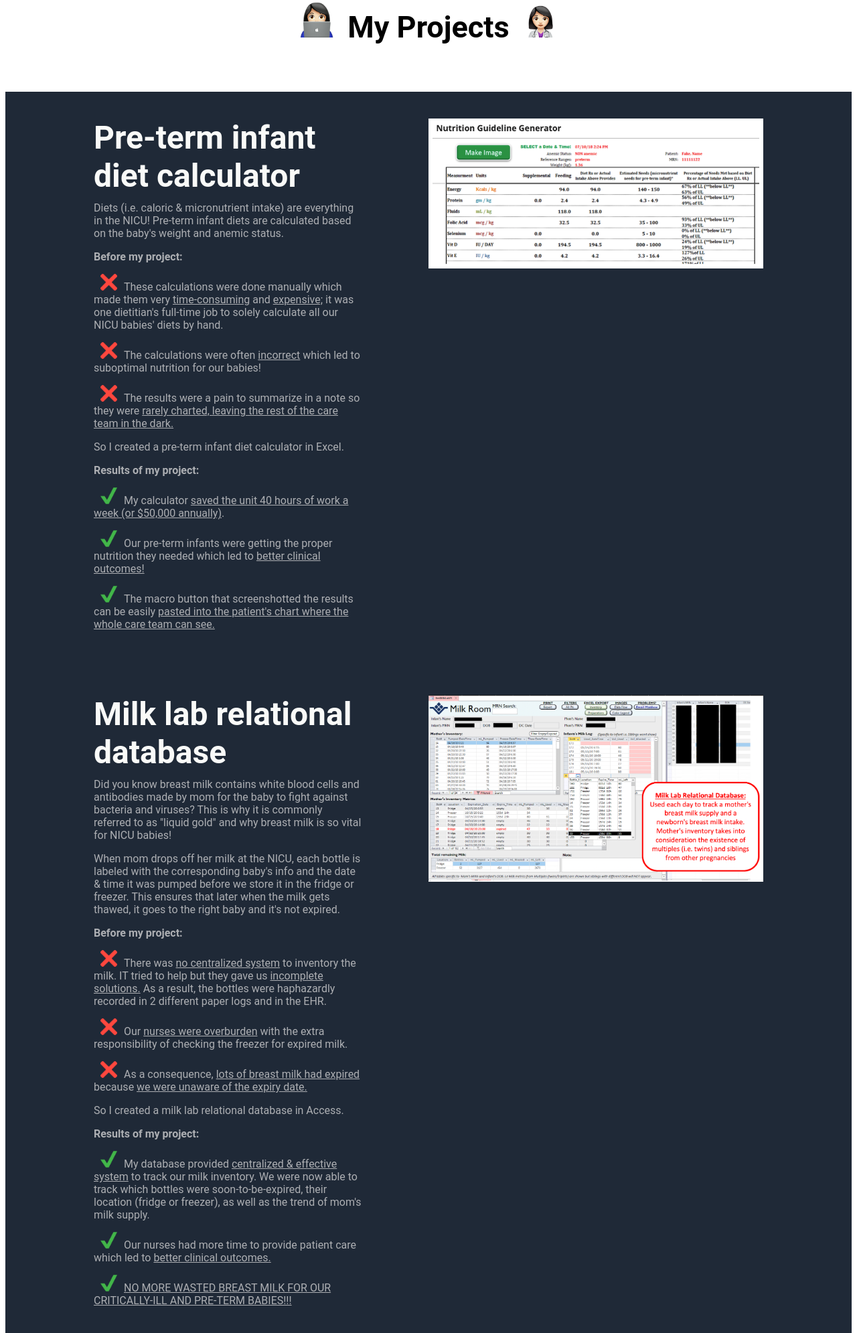
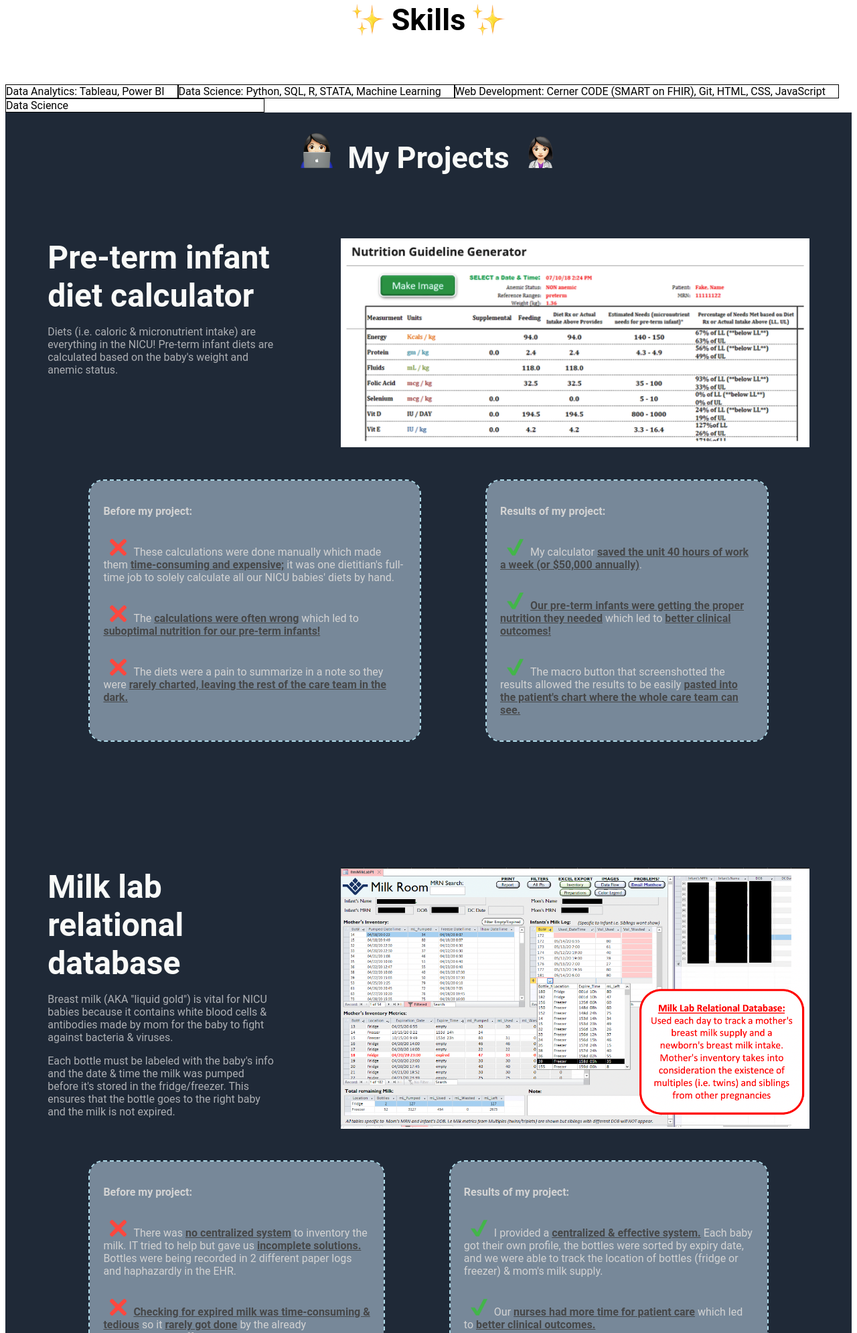
Before and after one commit to christinathai7/mywebsite, a plain HTML site: page index.html in a window 1280 px wide. Shown: the part 1509-3500 px from the top of the page at 67% size. Drawn offline with Linux system fonts and the light colour scheme.

Commit message:
added dashboard project and styled projects

```diff
--- a/index.html
+++ b/index.html
@@ -19,7 +19,8 @@
             <li><a href="#My_Accomplishments">My Accomplishments</a></li>∙
             <li><a href="#My_Projects">My Projects</a></li>∙
             <li>Contact Me</li>
-        </ul></div>
+        </ul>
+    </div>
 </div>
 
 
@@ -30,82 +31,147 @@
         <div class="subtext">I am a driven Family Nurse Practitioner seeking a job as an Informatics Nurse. I have experience building dashboards, data analytic tools, and websites for doctors & nurses. My passions include improving clinical workflow and solving technical problems.</div>
     </div>
     <div class="section1right">
-        <img class="mainpic" src="./images/profilepic.jpeg"></div>
+        <img class="mainpic" src="./images/profilepic.jpeg">
+    </div>
 </div>
 
 
 
 <div class="section2">
     <div class="title2"><img src ="./images/sparkle.png" class="sparkle"><a id="My_Accomplishments"> My Accomplishments </a><img src ="./images/sparkle.png" class="sparkle"></div>
-
         <div class="container">
             <div class="info">
                 <img src="./images/moneybag.png" class="pics">
-                <div class="text"><b>Automated my units' workflow</b><p>This saved the unit $100,000 annually and the staff 60 hours of work a week.</div>
+                <div class="achievements"><b>Automated my units' workflow</b><p>This saved the unit $100,000 annually and the staff 80 hours of work a week.</div>
             </div>
             <div class="info">
                 <img src="./images/wrench.png" class="pics">
-                <div class="text"><b>Optimized my units' data pipeline</b><p>This improved data quality and patient outcomes.</div>
+                <div class="achievements"><b>Optimized my units' data pipeline</b><p>This improved data quality and patient outcomes.</div>
             </div>
             <div class="info">
                 <img src="./images/linechart.png" class="pics">
-                <div class="text"><b>Created dashboards to track key metrics</b><p>This allowed the NICU, L&D, MICC, and ambulatory surgery center to easily track their progress towards accreditation.</div>
+                <div class="achievements"><b>Created dashboards to track key metrics</b><p>This allowed the NICU, L&D, MICC, and ambulatory surgery center to easily track their progress towards accreditation.</div>
             </div>
-            <div class="info">
-                <img src="./images/pic.jpeg" class="pics">
-                <div class="text">this is some subtext under an illustration or image</div>
-            </div>
+
         </div>
 </div>
 
 
-        <div class="title2"><a id="My_Projects"><img src ="./images/computer.png" class="sparkle"> My Projects <img src ="./images/np.png" class="sparkle"></a></div>
-        <div class="section1">
+<div class="title2"><img src ="./images/sparkle.png" class="sparkle"><a id="My_Accomplishments"> Skills </a><img src ="./images/sparkle.png" class="sparkle"></div>
+<div class="skills">
+    <div class="cell">Data Analytics: Tableau, Power BI</div>
+    <div class="cell">Data Science: Python, SQL, R, STATA, Machine Learning</div>
+    <div class="cell">Web Development: Cerner CODE (SMART on FHIR), Git, HTML, CSS, JavaScript</div>
 
-            <div class="section1left">
-                <div class="title">Pre-term infant diet calculator</div>
-                <div class="subtext">Diets (i.e. caloric & micronutrient intake) are everything in the NICU! Pre-term infant diets are calculated based on the baby's weight and anemic status.
 
-                    <p><b>Before my project:</b></p>
-                    <p><img src="./images/no.png" class="yesno">These calculations were done manually which made them very <u>time-consuming</u> and <u>expensive;</u> it was one dietitian's full-time job to solely calculate all our NICU babies' diets by hand.</p>
-                    <p><img src="./images/no.png" class="yesno">The calculations were often <u>incorrect</u> which led to suboptimal nutrition for our babies!</p>
-                    <p><img src="./images/no.png" class="yesno">The results were a pain to summarize in a note so they were <u>rarely charted, leaving the rest of the care team in the dark.</u></p>
 
-                    <p>So I created a pre-term infant diet calculator in Excel.</p>
-
-                    <p><b>Results of my project:</b></p>
-                    <p><img src="./images/yes.png" class="yesno">My calculator <u>saved the unit 40 hours of work a week (or $50,000 annually)</u>.</p>
-                    <p><img src="./images/yes.png" class="yesno">Our pre-term infants were getting the proper nutrition they needed which led to <u>better clinical outcomes!</u></p>
-                    <p><img src="./images/yes.png" class="yesno">The macro button that screenshotted the results can be easily <u>pasted into the patient's chart where the whole care team can see.</u></p>
-                </div>
-                </div>
-            <div class="section1right">
-                <img class="project" src="./images/diet.png"></div>
+    <div class="cell">Data Science</div>
   </div>
 
 
-        <div class="section1">
 
-            <div class="section1left">
+ <div class="title3"><a id="My_Projects"><img src ="./images/computer.png" class="sparkle"> My Projects <img src ="./images/np.png" class="sparkle"></a></div>
+
+
+
+        <div class="projectsinfo">
+            <div class="projectsdescription">
+                <div class="title">Pre-term infant diet calculator</div>
+                <p><div class="subtext">Diets (i.e. caloric & micronutrient intake) are everything in the NICU! Pre-term infant diets are calculated based on the baby's weight and anemic status. </div>
+           </div>
+
+
+            <div class="projectspic">
+                <img class="project" src="./images/diet.png">
+            </div>
+        </div>
+
+        <div class="projectyesno">
+            <div class="projectyesnoleft"><p><b>Before my project:</b></p>
+                <p><img src="./images/no.png" class="yesno">These calculations were done manually which made them <u>time-consuming and expensive;</u> it was one dietitian's full-time job to solely calculate all our NICU babies' diets by hand.</p>
+                <p><img src="./images/no.png" class="yesno">The <u>calculations were often wrong</u> which led to <u>suboptimal nutrition for our pre-term infants!</u></p>
+                <p><img src="./images/no.png" class="yesno">The diets were a pain to summarize in a note so they were <u>rarely charted, leaving the rest of the care team in the dark.</u></p>
+            </div>
+
+            <div class="projectyesnoright">
+                <p><b>Results of my project:</b></p>
+                <p><img src="./images/yes.png" class="yesno">My calculator <u>saved the unit 40 hours of work a week (or $50,000 annually)</u>.</p>
+                <p><img src="./images/yes.png" class="yesno"><u>Our pre-term infants were getting the proper nutrition they needed</u> which led to <u>better clinical outcomes!</u></p>
+                <p><img src="./images/yes.png" class="yesno">The macro button that screenshotted the results allowed the results to be easily <u>pasted into the patient's chart where the whole care team can see.</u></p>
+            </div>
+        </div>
+
+
+        <div class="projectsinfo">
+
+                <div class="projectsdescription">
                     <div class="title">Milk lab relational database</div>
-                <div class="subtext">Did you know breast milk contains white blood cells and antibodies made by mom for the baby to fight against bacteria and viruses? This is why it is commonly referred to as "liquid gold" and why breast milk is so vital for NICU babies!
-                    <p>When mom drops off her milk at the NICU, each bottle is labeled with the corresponding baby's info and the date & time it was pumped before we store it in the fridge or freezer. This ensures that later when the milk gets thawed, it goes to the right baby and it's not expired.</p>
-                    <p><b>Before my project:</b></p>
-                    <p><img src="./images/no.png" class="yesno">There was <u>no centralized system</u> to inventory the milk. IT tried to help but they gave us <u>incomplete solutions.</u> As a result, the bottles were haphazardly recorded in 2 different paper logs and in the EHR. </p>
-                    <p><img src="./images/no.png" class="yesno">Our <u>nurses were overburden</u> with the extra responsibility of checking the freezer for expired milk.</u></p>
-                    <p><img src="./images/no.png" class="yesno">As a consequence, <u>lots of breast milk had expired</u> because <u>we were unaware of the expiry date.</u></p>
+                    <p><div class="subtext">Breast milk (AKA "liquid gold") is vital for NICU babies because it contains white blood cells & antibodies made by mom for the baby to fight against bacteria & viruses.</p>
+                    <p>Each bottle must be labeled with the baby's info and the date & time the milk was pumped before it's stored in the fridge/freezer. This ensures that the bottle goes to the right baby and the milk is not expired.</p></div>
+                </div>
 
-                    <p>So I created a milk lab relational database in Access.</p>
+                    <div class="projectspic">
+                        <img class="project" src="./images/milk.png">
+                    </div>
+        </div>
+
+                    <div class="projectyesno">
+                        <div class="projectyesnoleft"><p><b>Before my project:</b></p>
+                            <p><img src="./images/no.png" class="yesno">There was <u>no centralized system</u> to inventory the milk. IT tried to help but gave us <u>incomplete solutions.</u> Bottles were being recorded in 2 different paper logs and haphazardly in the EHR. </p>
+                            <p><img src="./images/no.png" class="yesno"><u>Checking for expired milk was time-consuming & tedious</u> so it <u>rarely got done</u> by the already overburdened staff.</p>
+                            <p><img src="./images/no.png" class="yesno">As a consequence, <u>lots of breast milk had expired without our knowledge.</u></p>
+                        </div>
+
+                        <div class="projectyesnoright">
 
                             <p><b>Results of my project:</b></p>
-                    <p><img src="./images/yes.png" class="yesno">My database provided <u>centralized & effective system</u> to track our milk inventory. We were now able to track which bottles were soon-to-be-expired, their location (fridge or freezer), as well as the trend of mom's milk supply.</p>
-                    <p><img src="./images/yes.png" class="yesno">Our nurses had more time to provide patient care which led to <u>better clinical outcomes.</u></p>
+                            <p><img src="./images/yes.png" class="yesno">I provided a <u>centralized & effective system.</u> Each baby got their own profile, the bottles were sorted by expiry date, and we were able to track the location of bottles (fridge or freezer) & mom's milk supply.</p>
+                            <p><img src="./images/yes.png" class="yesno">Our <u>nurses had more time for patient care</u> which led to <u>better clinical outcomes.</u></p>
                             <p><img src="./images/yes.png" class="yesno"><u>NO MORE WASTED BREAST MILK FOR OUR CRITICALLY-ILL AND PRE-TERM BABIES!!!</u></p>
                         </div>
                 </div>
-            <div class="section1right">
-                <img class="project" src="./images/milk.png"></div>
+
+
+
+
+
+        <div class="projectsinfo">
+
+            <div class="projectsdescription">
+                <div class="title">Dashboards</div>
+                <p><div class="subtext">Dashboards are a great, intuitive way to display data. </div></p>
             </div>
+
+            <div class="projectspic">
+                <img class="project" src="./images/daashboard.png">
+            </div>
+        </div>
+
+
+            <div class="projectyesno">
+                <div class="projectyesnoleft">
+                    <p><b>Before my project:</b></p>
+                    <p><img src="./images/no.png" class="yesno">Reports were manually generated, making them <u>error-prone, time-consuming, and expensive;</u> on average, it took admin 1 day to calculate weekly reports every week and 1 week to calculate quarterly reports every quarter.</p>
+                    <p><img src="./images/no.png" class="yesno"><u>Depending on the audience</u> (e.g. executives, staff, patients), <u>different reports on the <i>same data</i> had to be manually generated.</u></p>
+                    <p><img src="./images/no.png" class="yesno">Quarterly reports were done last minute which meant we were often <u>late to discover bad trends in key metrics!</u></p>
+                    <p><img src="./images/no.png" class="yesno">All our <u>data was stored locally on the units' shared drive</u>, which meant staff had to risk going into the hospital and getting COVID to access the data.</u></p>
+                    <p><img src="./images/no.png" class="yesno"><u>Promotions were based off of data that only administration had access to</u>, which <u>caused tension amongst teams</u> (e.g. "Why did Maria get a promotion and I didn't?!").</p>
+                </div>
+
+                <div class="projectyesnoright">
+                    <p><b>Results of my project:</b></p>
+                    <p><img src="./images/yes.png" class="yesno">My dashboards <u>saved the unit 376 hours of work per quarter (or $48,880 annually.)</u></p>
+                    <p><img src="./images/yes.png" class="yesno"><u>The data can be easily filtered to suit the respective audience's needs.</u></p>
+                    <p><img src="./images/yes.png" class="yesno">Metrics are displayed in real-time so <u>bad trends can be spotted early and dealt with accordingly!</u></p>
+                    <p><img src="./images/yes.png" class="yesno">My dashboards are <u>synchronized with hospital intranet permissions and allowed remote access.</u></p>
+                    <p><img src="./images/yes.png" class="yesno">My dashboards creates <u>work incentives</u>, as well as <u>promotes team unity by providing ownership and visibility of work.</u></p>
+                </div>
+            </div>
+
+
+
+
+
 
 
 
@@ -113,6 +179,7 @@
             <div class="quote">"What is she working on now?"</div>
             <div class="quote2">-Inquiring minds</div>
         </div>
+
 
 
     <div class="section4container">
@@ -132,6 +199,6 @@
 
 
 </div>
-
+<script src="script.js"></script>
 </body>
 </html>
--- a/styles.css
+++ b/styles.css
@@ -2,6 +2,11 @@ body {
   display:flex;
   flex-direction: column;
   font-family: "Roboto", sans-serif;
+}
+
+u {
+color: rgb(70, 71, 72);
+font-weight: bolder;
 }
 
 /* unvisited link */
@@ -113,7 +118,7 @@ ul {
   max-width: 200px;
 }
 
-  .text {
+.achievements {
     text-align: center;
 }
 
@@ -130,6 +135,19 @@ ul {
   padding-right: 10px;
 }
 
+.skills {
+  display: flex;
+  flex-wrap: wrap;
+}
+
+.cell {
+  flex-grow: 0.25;
+  border: 1px solid;
+}
+
+
+
+
 .yesno {
   width: 25px;
   height: auto;
@@ -137,10 +155,7 @@ ul {
   padding-right: 10px;
 }
 
-  .project {
-    width:500px;
-    height: auto;
-  }
+
 
 
 .section3 {
@@ -148,6 +163,55 @@ ul {
 }
 
 
+
+.title3 {
+  font-size: 45px;
+  font-weight:bolder;
+  color:#F9FAF8;
+  background-color: #1F2937;
+  display:flex;
+  justify-content: center;
+  align-items: center;
+  padding: 30px;
+}
+
+
+
+.projectsinfo {
+background-color: #1F2937;
+display:flex;
+justify-content: center;
+padding: 5%;
+gap: 100px;
+}
+
+.project {
+width: 700px;
+}
+
+.projectyesno {
+display:flex;
+background-color: #1F2937;
+color:lightgray;
+display:flex;
+justify-content: center;
+padding:10%;
+margin-top:-9rem;
+gap: 100px;
+}
+
+.projectyesnoleft, .projectyesnoright {
+outline: 2px dashed lightblue;
+background-color: lightslategray;
+border-radius: 20px;
+padding: 20px;
+display:flex;
+flex-direction: column;
+}
+
+.projectdescription {
+display:flex;
+}
 
 .quote {
     font-size: 36px;
```
Lines whose indentation alone changed are shown as unchanged.
